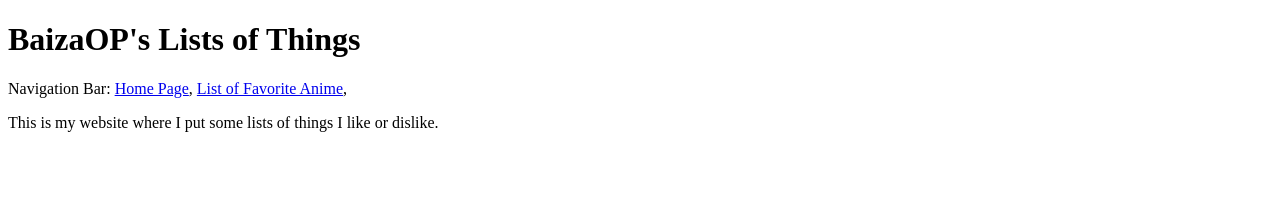
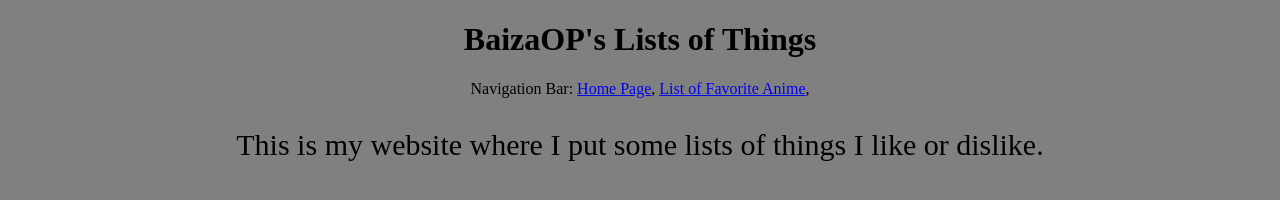
Before and after one commit to BaizaOP/Lists-of-My-Favorite-Things, a plain HTML site: page BaizaOPLists/index.html in a window 1280 px wide. Drawn offline with Linux system fonts and the light colour scheme.

Commit message:
Added the links to CSS file
I added the links to the CSS file and optimized a lot of small things like how the sections look on the page

```diff
--- a/BaizaOPLists/index.html
+++ b/BaizaOPLists/index.html
@@ -1,10 +1,12 @@
 <!DOCTYPE html>
 <html>
 	<head>
-		<h1> BaizaOP's Lists of Things </h1>
-		<p> Navigation Bar: <a href="index.html">Home Page</a>, <a href="FavAnime.html">List of Favorite Anime</a>, </p
+		<link href="styles/index-styles.css" rel="stylesheet" type="text/css">
+		<link href="styles/global-style.css" rel="stylesheet" type="text/css">
+		<h1 class="title"> BaizaOP's Lists of Things </h1>
+		<p class="navbar"> Navigation Bar: <a href="index.html">Home Page</a>, <a href="FavAnime.html">List of Favorite Anime</a>, </p
 	</head>
 	<body>
-		<p> This is my website where I put some lists of things I like or dislike.</p>
+		<p id="introtext"> This is my website where I put some lists of things I like or dislike.</p>
 	</body>
 </html>
```
